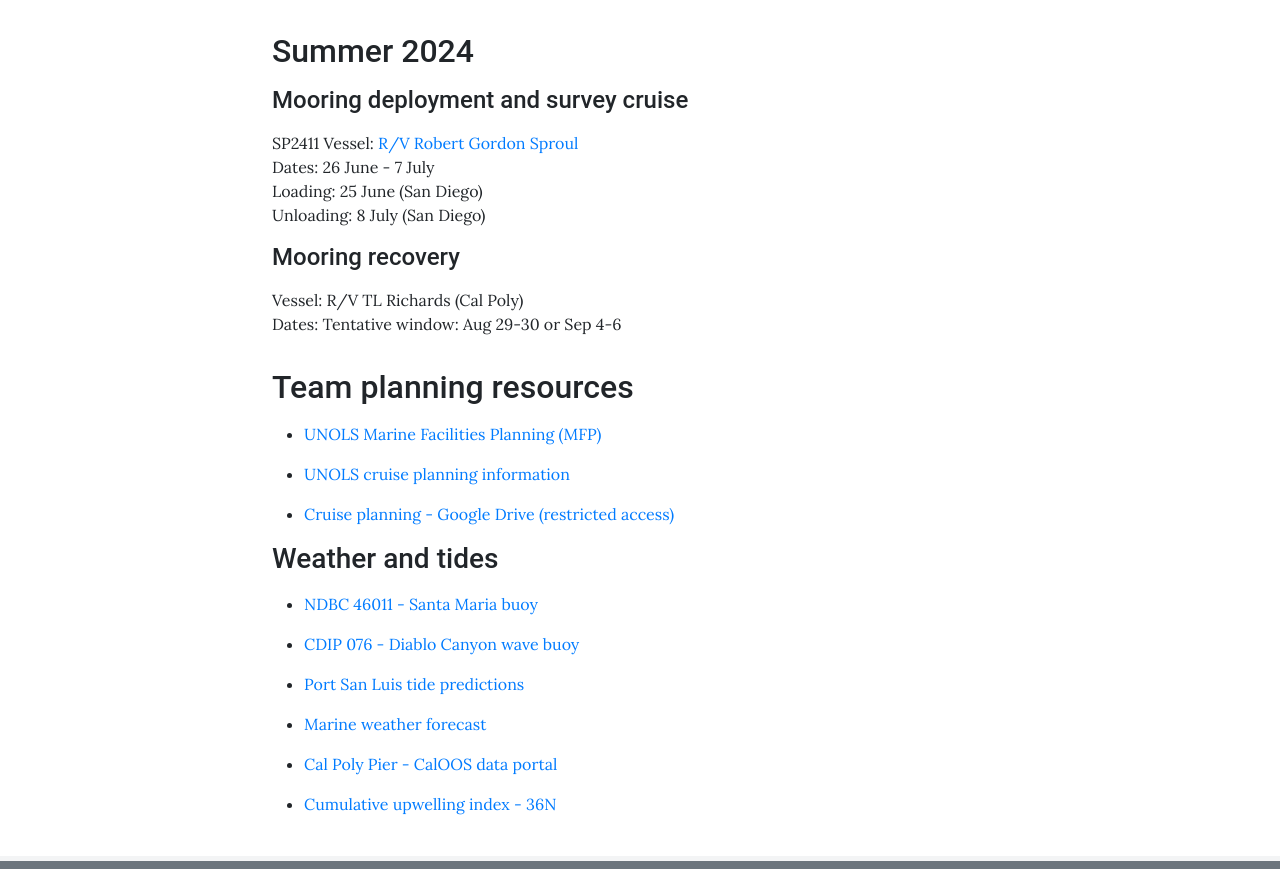
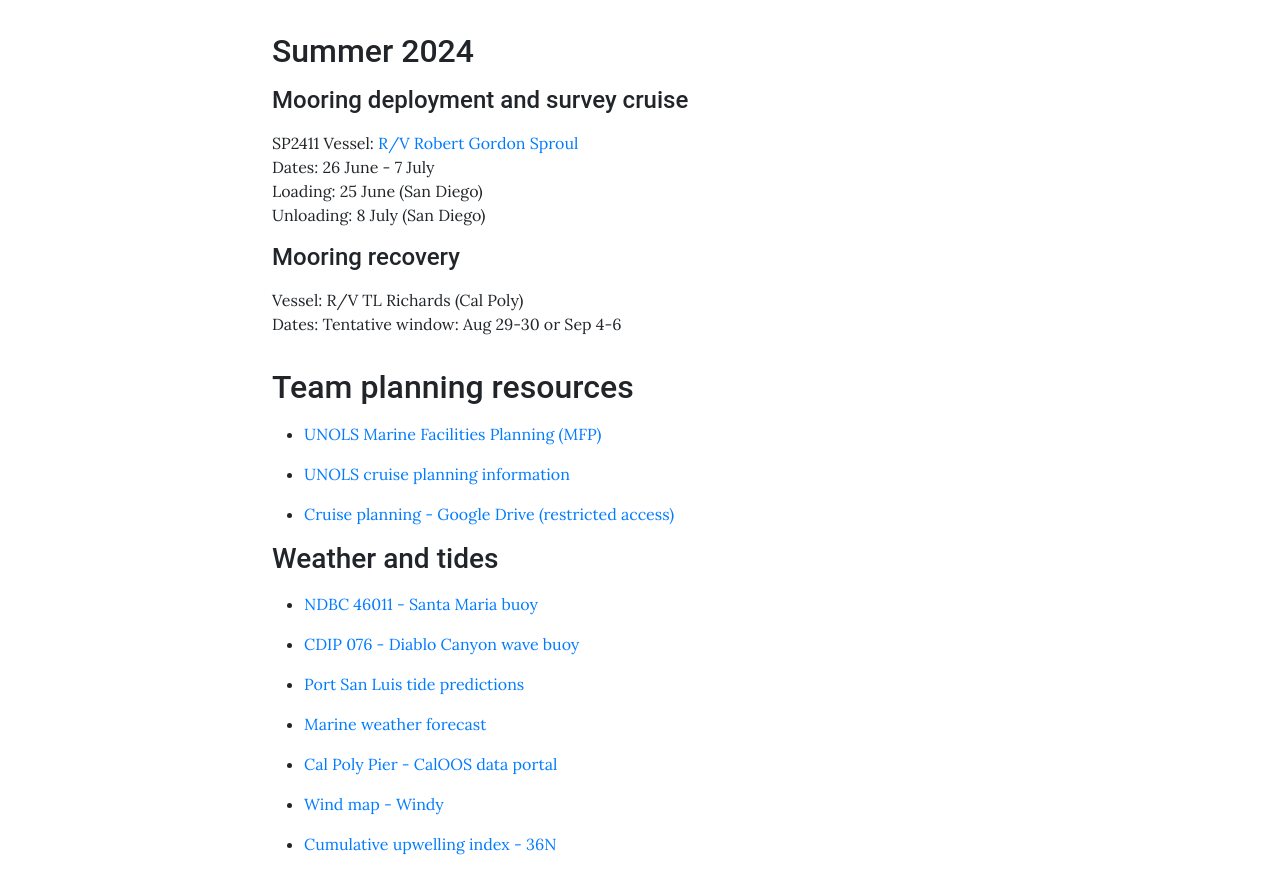
Before and after one commit to subfex/subfex.github.io, a Jekyll site: the page built from pages/cruises.md, in a window 1280 px wide. Shown: the part 308-1177 px from the top of the page. Built offline with Jekyll 4.4.1, drawn with Linux system fonts in a browser that asks for light colours; grey boxes are pictures that could not be loaded.

Commit message:
added wind map link

```diff
--- a/pages/cruises.md
+++ b/pages/cruises.md
@@ -43,4 +43,6 @@ Dates: Tentative window: Aug 29-30 or Sep 4-6
 
 * [Cal Poly Pier - CalOOS data portal](https://data.caloos.org/?&sensor_version=v2#metadata/103545/station/data)
 
+* [Wind map - Windy](https://www.windy.com/?35.027,-120.726,10)
+
 * [Cumulative upwelling index - 36N](/pages/images/cui_36N_updated.png)
```
